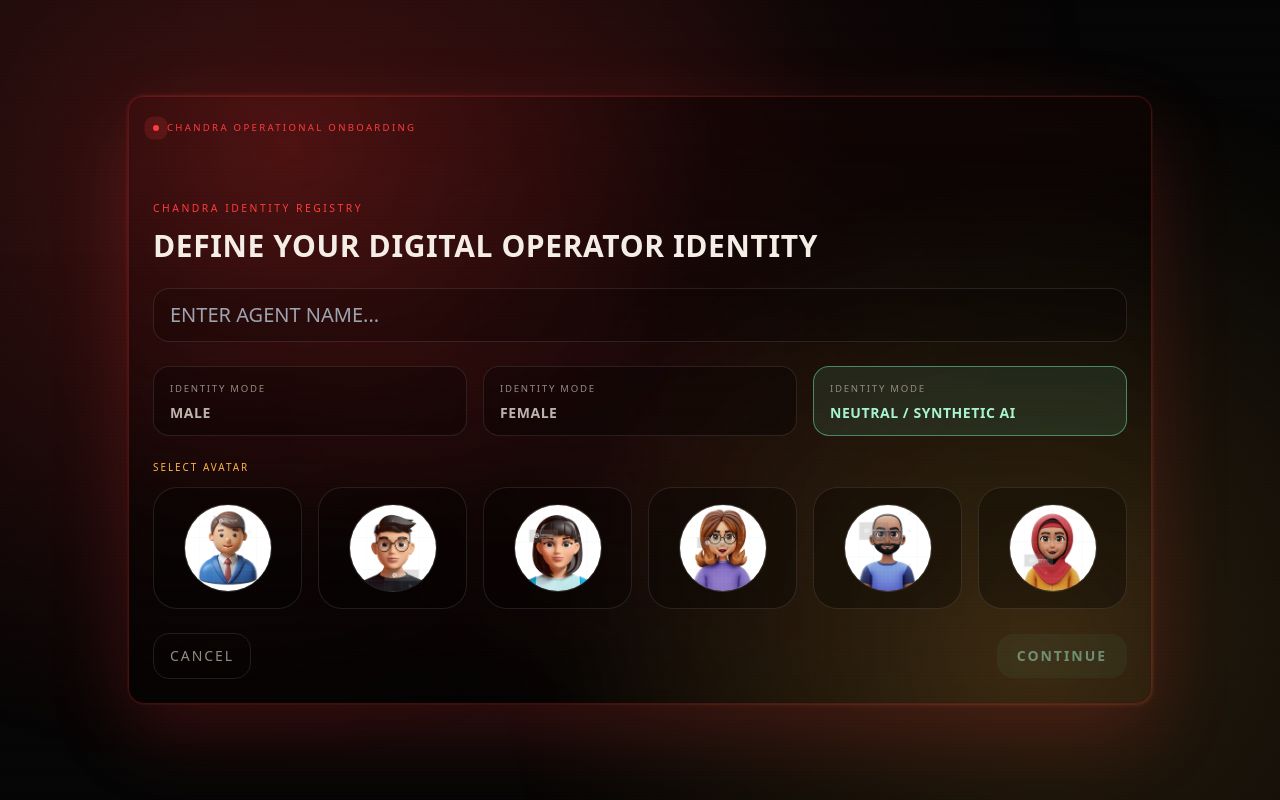
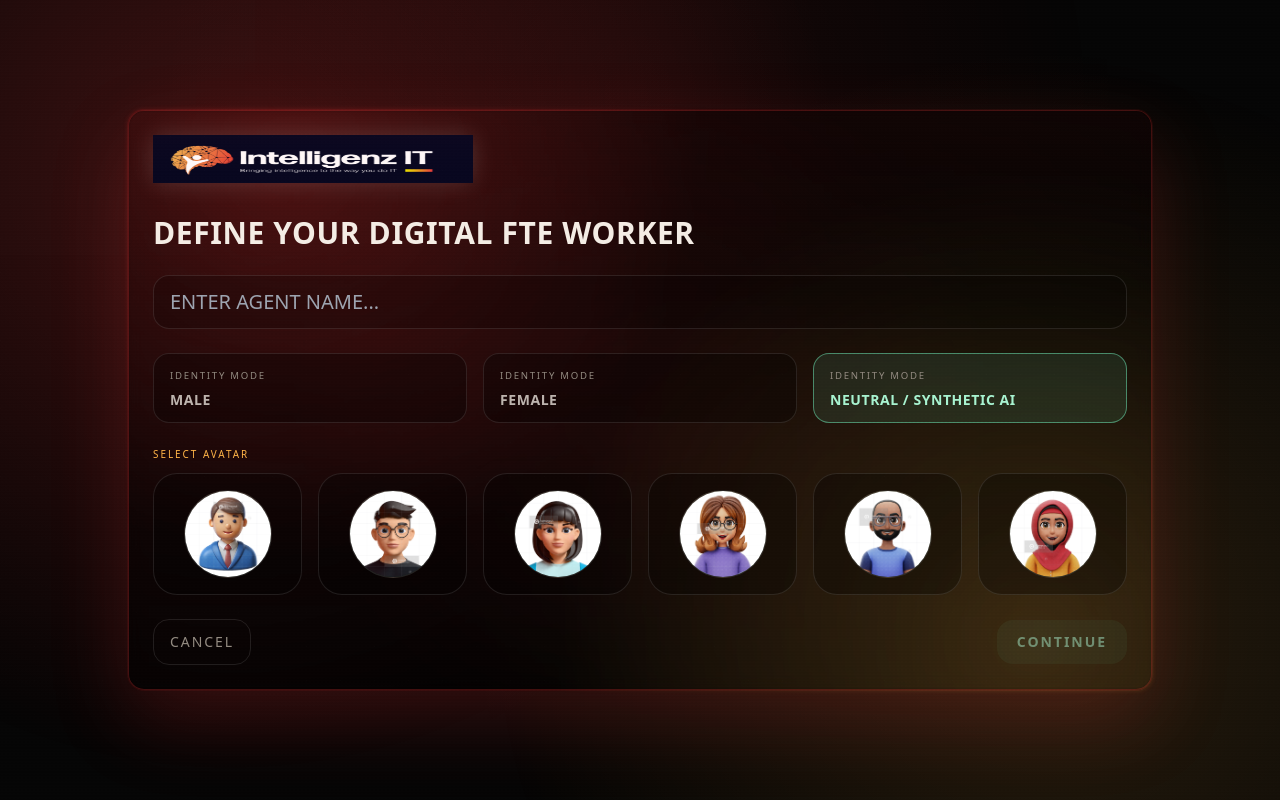
Before and after one commit to phanindraintelligenzit-afk/chandra, a Next.js app in the folder frontend/: page /onboarding in a window 1280 px wide. Built offline with nearby package versions, Linux system fonts and the light colour scheme.

Commit message:
Increased timeout and added intelligenz it logo

```diff
--- a/frontend/components/OnboardingWizard.tsx
+++ b/frontend/components/OnboardingWizard.tsx
@@ -120,7 +120,7 @@ function TopRightProfile({
     <div className="flex items-center gap-3 rounded-2xl border border-signal/35 bg-black/50 px-3 py-2 shadow-[0_0_24px_rgba(255,59,59,0.18)] backdrop-blur">
       <AvatarPortrait avatar={avatar} size={42} selected />
       <div className="flex flex-col text-right">
-        <span className="text-[0.55rem] uppercase tracking-[0.2em] text-muted">AGENT</span>
+        <span className="text-[0.55rem] uppercase tracking-[0.2em] text-muted">WORKER</span>
         <span className="text-sm font-semibold uppercase tracking-[0.08em] text-frost">
           {displayName || "PENDING"}
         </span>
@@ -311,7 +311,7 @@ export default function OnboardingWizard() {
 
         // Fire observations fetch in background (don't await) with longer timeout
         const obsController = new AbortController();
-        const obsTimeout = setTimeout(() => obsController.abort(), 180_000); // 3 minute timeout
+        const obsTimeout = setTimeout(() => obsController.abort(), 600_000); // 10 minute timeout
 
         fetchAgentObservations(payload, { signal: obsController.signal })
           .then((data) => {
@@ -355,7 +355,7 @@ export default function OnboardingWizard() {
             exit={{ opacity: 0, y: -12 }}
             className="fixed right-5 top-5 z-[80] max-w-sm rounded-2xl border border-amber/30 bg-black/85 px-4 py-3 text-sm text-frost shadow-amber backdrop-blur"
           >
-            <div className="text-[0.58rem] uppercase tracking-[0.2em] text-amber">IDENTITY REGISTRY</div>
+            <div className="text-[0.58rem] uppercase tracking-[0.2em] text-amber">SYSTEM NOTIFICATION</div>
             <div className="mt-1 text-frost/85">{notice}</div>
           </motion.div>
         ) : null}
@@ -363,9 +363,12 @@ export default function OnboardingWizard() {
 
       <div className="onboarding-shell relative z-10 w-full max-w-5xl rounded-2xl border border-signal/25 bg-gradient-to-b from-black/70 via-black/50 to-black/40 p-6 shadow-[0_30px_80px_rgba(255,59,59,0.18),0_0_0_1px_rgba(255,59,59,0.08)] backdrop-blur">
         <div className="mb-5 flex min-h-[60px] items-start justify-between gap-4">
-          <div className="flex items-center gap-2 text-[0.6rem] uppercase tracking-[0.24em] text-signal">
-            <span className="h-1.5 w-1.5 rounded-full bg-signal pulse-core" />
-            CHANDRA OPERATIONAL ONBOARDING
+          <div className="flex items-center gap-3">
+            <img
+              src="/intelligenz-it-logo.png.png"
+              alt="Intelligenz IT Logo"
+              className="w-64 sm:w-80 h-10 sm:h-12 object-fill drop-shadow-[0_0_12px_rgba(255,255,255,0.15)]"
+            />
           </div>
           {showProfilePill && selectedAvatar ? (
             <TopRightProfile avatar={selectedAvatar} displayName={displayName} agentId={currentAgentId} />
@@ -377,8 +380,7 @@ export default function OnboardingWizard() {
             <motion.div key="name" initial={{ opacity: 0, y: 12 }} animate={{ opacity: 1, y: 0 }} exit={{ opacity: 0, y: -16 }}>
               <div className="space-y-6">
                 <div>
-                  <div className="text-[0.65rem] uppercase tracking-[0.24em] text-signal">CHANDRA IDENTITY REGISTRY</div>
-                  <h2 className="mt-3 text-3xl font-semibold uppercase tracking-[0.02em]">DEFINE YOUR DIGITAL OPERATOR IDENTITY</h2>
+                  <h2 className="text-3xl font-semibold tracking-[0.02em]">Define your Digital FTE Worker</h2>
                 </div>
 
                 <label className="block">
--- a/frontend/next.config.mjs
+++ b/frontend/next.config.mjs
@@ -18,7 +18,7 @@ const nextConfig = {
     unoptimized: true
   },
   experimental: {
-    proxyTimeout: 180_000
+    proxyTimeout: 600_000
   },
   ...(isCiExport
     ? {}
--- a/frontend/services/api.ts
+++ b/frontend/services/api.ts
@@ -407,7 +407,7 @@ export async function fetchAgentObservations(
         method: "POST",
         body: JSON.stringify(payload),
         signal: options.signal
-      }, 180_000);
+      }, 600_000);
 
       if (typeof window !== "undefined") {
         console.log("🌐 LIVE OBSERVABILITY RESPONSE", response);
```
Also changed, not shown: frontend/public/intelligenz-it-logo.png.png (added).
